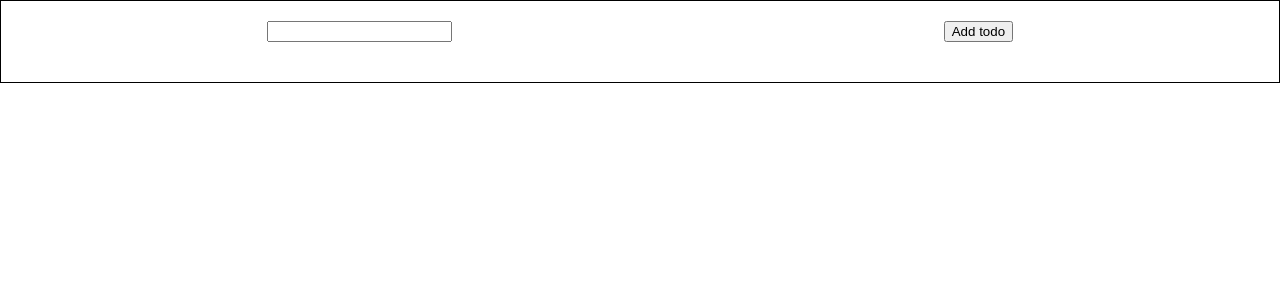
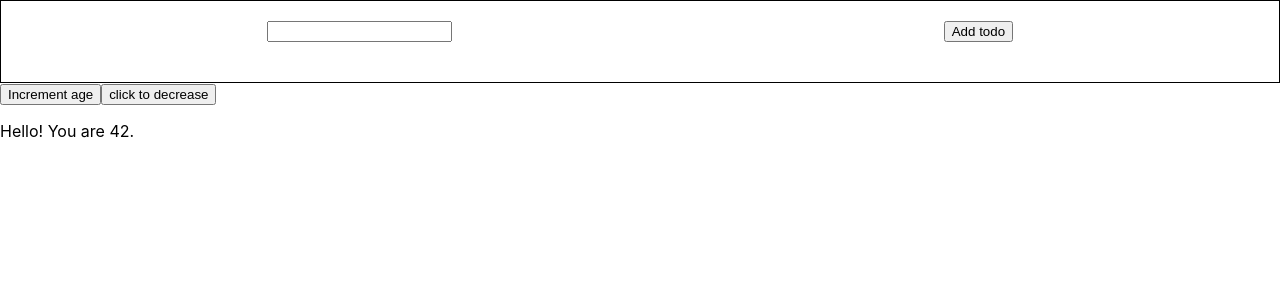
Before and after one commit to And012/narek-react, a React (Create React App) app: page / in a window 1280 px wide. Shown: the top 300 px of the page. Built offline with nearby package versions, Linux system fonts and the light colour scheme.

Commit message:
using useReducer

```diff
--- a/src/App.jsx
+++ b/src/App.jsx
@@ -1,7 +1,13 @@
 import "./App.css";
 import Todo from "./todo";
+import Counter from "./useReducer";
 
 function App() {
-  return <Todo />;
+  return (
+    <>
+      <Todo />
+      <Counter />
+    </>
+  );
 }
 export default App;
--- /dev/null
+++ b/src/useReducer/index.jsx
@@ -0,0 +1,35 @@
+import { useReducer } from "react";
+
+// action -> {type: string}
+function reducer(state, action) {
+  switch (action.type) {
+    case "+":
+      return { age: state.age + 1 };
+    case "-":
+      return {
+        age: state.age - 1,
+      };
+    default:
+      return {
+        age: state.age,
+      };
+  }
+}
+
+export default function Counter() {
+  const [state, dispatch] = useReducer(reducer, { age: 42 });
+
+  return (
+    <>
+      <button
+        onClick={() => {
+          dispatch({ type: "+" }); // trigger the action
+        }}
+      >
+        Increment age
+      </button>
+      <button onClick={() => dispatch({ type: "-" })}>click to decrease</button>
+      <p>Hello! You are {state.age}.</p>
+    </>
+  );
+}
```
